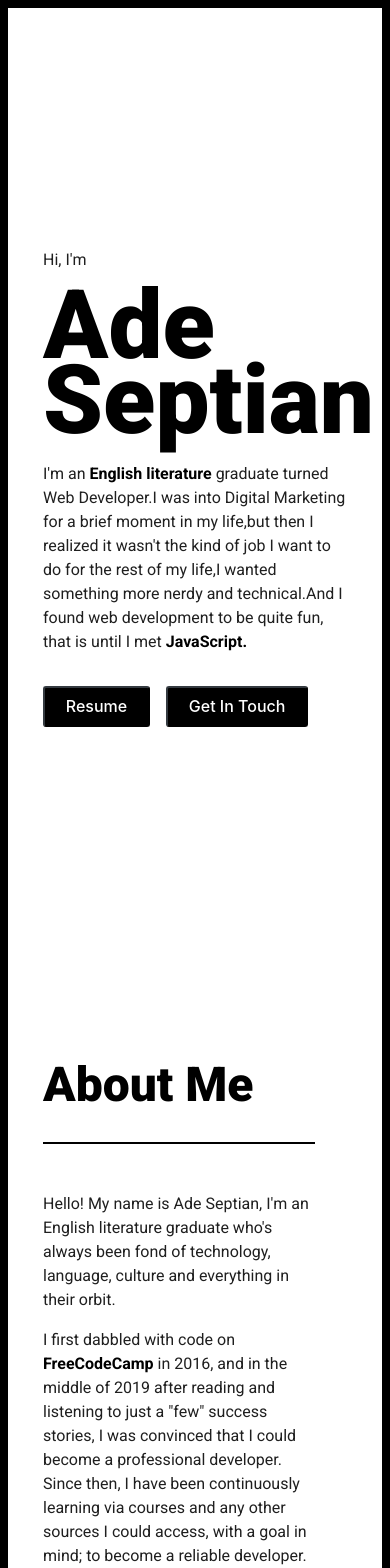
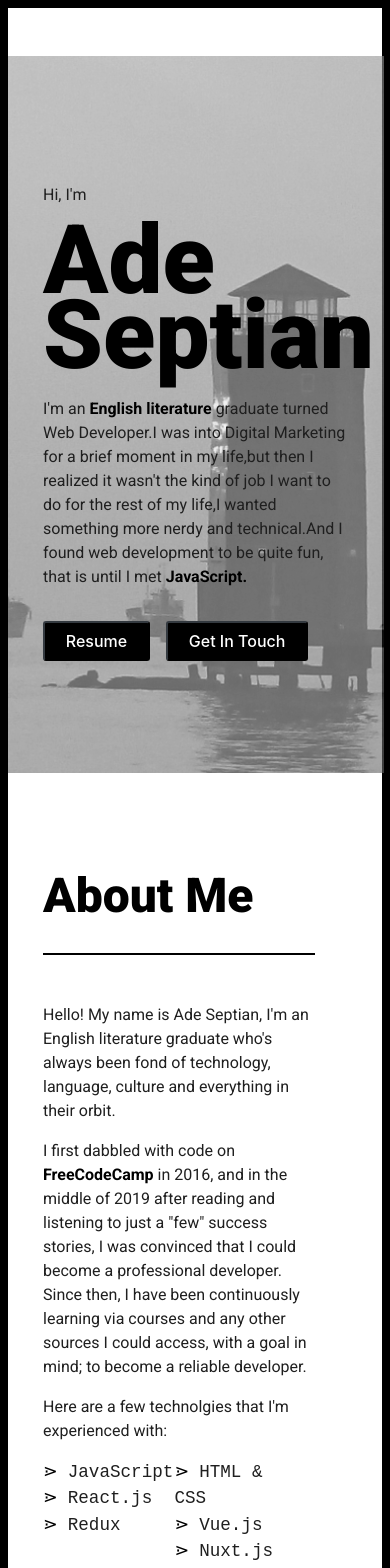
Before and after one commit to septynade/v3, a React (Create React App) app: page / in a window 390 px wide. Shown: the top 1568 px of the page. Built offline with nearby package versions, Linux system fonts and the light colour scheme; a web font is replaced by a local one.

Commit message:
added background

```diff
--- a/src/App.css
+++ b/src/App.css
@@ -2,6 +2,7 @@
 
 html {
   border: 8px solid black;
+  overflow-x: hidden;
 }
 
 .container {
@@ -10,8 +11,8 @@ html {
 }
 
 .spacer {
-  margin-top: 15rem;
-  margin-bottom: 20rem;
+  margin-top: 20rem;
+  margin-bottom: 10rem;
 }
 
 a:hover {
@@ -112,6 +113,25 @@ strong {
 .btn-dark:hover {
   color: #000 !important;
   background-color: #ffffff;
+}
+
+.home {
+  top: 0;
+  padding: 0 0;
+  z-index: 1;
+}
+
+.home::before {
+  content: '';
+  position: absolute;
+  height: 95%;
+  width: 99.2%;
+  background-image: url('./assets/bg.jpg');
+  background-position: 100% 80%;
+  background-size: cover;
+  background-repeat: no-repeat;
+  z-index: -200;
+  opacity: 0.6;
 }
 
 .section-title {
@@ -239,4 +259,15 @@ hr.footer {
   br {
     display: none;
   }
+
+  .home::before {
+    height: 85%;
+    width: 96.5%;
+    background-position: 80% 5%;
+  }
+
+  .spacer {
+    margin-top: 4rem;
+    margin-bottom: 5rem;
+  }
 }
--- a/src/components/About.js
+++ b/src/components/About.js
@@ -3,7 +3,7 @@ import { Container, Row, Col, Image } from 'react-bootstrap'
 
 const About = () => {
   return (
-    <Container className='spacer' id='about'>
+    <Container className='spacer pt-5' id='about'>
       <Row>
         <Col style={{ marginRight: '2rem' }}>
           <h1 className='section-title'>About Me</h1>
--- a/src/components/Contact.js
+++ b/src/components/Contact.js
@@ -9,9 +9,8 @@ const Contact = () => {
           <h1 className='text-center section-title'>What's Next?</h1>
           <p className='text-center text-body'>
             I'm currently looking to join a team where I can put my abilities to
-            work and keep growing and learn new things. Do not hesitate to shoot
-            me an email, I'll try my best to get back to you as soon as
-            possible!
+            work, keep growing and learn new things. Do not hesitate to shoot me
+            an email, I'll try my best to get back to you as soon as possible!
           </p>
           <a href='mailto:septynade@gmail.com' target='blank'>
             <button className='btn-white d-block mx-auto'>Email Me →</button>
--- a/src/components/Home.js
+++ b/src/components/Home.js
@@ -3,7 +3,11 @@ import { Container } from 'react-bootstrap'
 
 const Home = () => {
   return (
-    <Container className='spacer'>
+    <Container className='home' fluid>
+      <Container
+        className='my-5'
+        style={{ paddingTop: '15vh', paddingBottom: '10vh' }}
+      >
         <p className='text-body'>Hi, I'm</p>
         <h1 style={{ width: '10%' }}>Ade Septian</h1>
         <p className='text-body mt-4'>
@@ -11,8 +15,8 @@ const Home = () => {
           Developer.
           <br />I was into Digital Marketing for a brief moment in my life,
           <br />
-        but then I realized it wasn't the kind of job I want to do for the rest
-        of my life,
+          but then I realized it wasn't the kind of job I want to do for the
+          rest of my life,
           <br />
           I wanted something more nerdy and technical.
           <br />
@@ -35,6 +39,7 @@ const Home = () => {
           <button className='btn-dark'>Get In Touch</button>
         </a>
       </Container>
+    </Container>
   )
 }
 
--- a/src/components/Project.js
+++ b/src/components/Project.js
@@ -9,6 +9,7 @@ import slackClone from '../assets/slackClone.png'
 
 const Project = () => {
   return (
+    <Container fluid style={{ background: '#f1f1f1', padding: '2em 0' }}>
       <Container className='mb-5' id='project'>
         <Row className='justify-content-end'>
           <Col>
@@ -25,15 +26,19 @@ const Project = () => {
                       target='_blank'
                       rel='noopener noreferrer'
                     >
-                    <Card.Img variant='top' src={tindog} className='pro-img' />
+                      <Card.Img
+                        variant='top'
+                        src={tindog}
+                        className='pro-img'
+                      />
                     </a>
                     <Card.Body>
                       <Card.Title>Tindog</Card.Title>
                       <Card.Text>
                         A landing page of an imaginary Tinder clone app for dogs
                         because dogs need some romace in their life too! My
-                      introduction to CSS framework, Bootstrap specifically. It
-                      relies heavily on Bootstrap's classes, and hosted on
+                        introduction to CSS framework, Bootstrap specifically.
+                        It relies heavily on Bootstrap's classes, and hosted on
                         Github.
                       </Card.Text>
                       <Card.Text>
@@ -76,9 +81,9 @@ const Project = () => {
                       <Card.Text>
                         My first React-Redux app, I learned the basic of React,
                         fetching APIs, local and global state management while
-                      building this app. The app basically shows a list of users
-                      fetched from a public API and generates their avatar that
-                      are generated from another public API.
+                        building this app. The app basically shows a list of
+                        users fetched from a public API and generates their
+                        avatar that are generated from another public API.
                       </Card.Text>
                       <Card.Text>
                         <small className='text-muted'>
@@ -125,8 +130,8 @@ const Project = () => {
                       <Card.Text>
                         A phone e-commerce site with a functional cart and
                         checkout function, I learned how to implement React's
-                      context API and Paypal's sandbox API while building this.
-                      It is built with Bootstrap and hosted on Netlify.
+                        context API and Paypal's sandbox API while building
+                        this. It is built with Bootstrap and hosted on Netlify.
                       </Card.Text>
                       <Card.Text>
                         <small className='text-muted'>
@@ -198,6 +203,7 @@ const Project = () => {
           </Col>
         </Row>
       </Container>
+    </Container>
   )
 }
 
```
Also changed, not shown: src/assets/bg.jpg (added), src/assets/bg2.jpg (added). Lines whose indentation alone changed are shown as unchanged.
